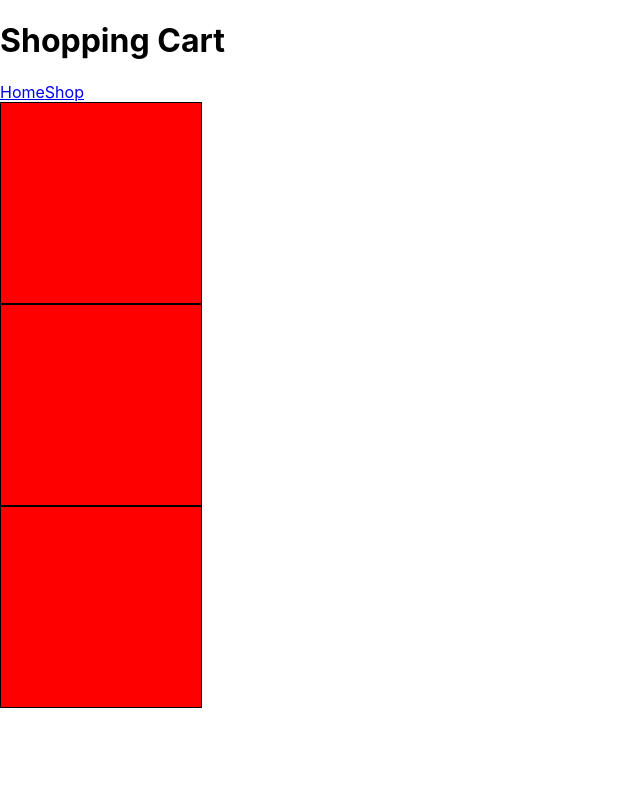
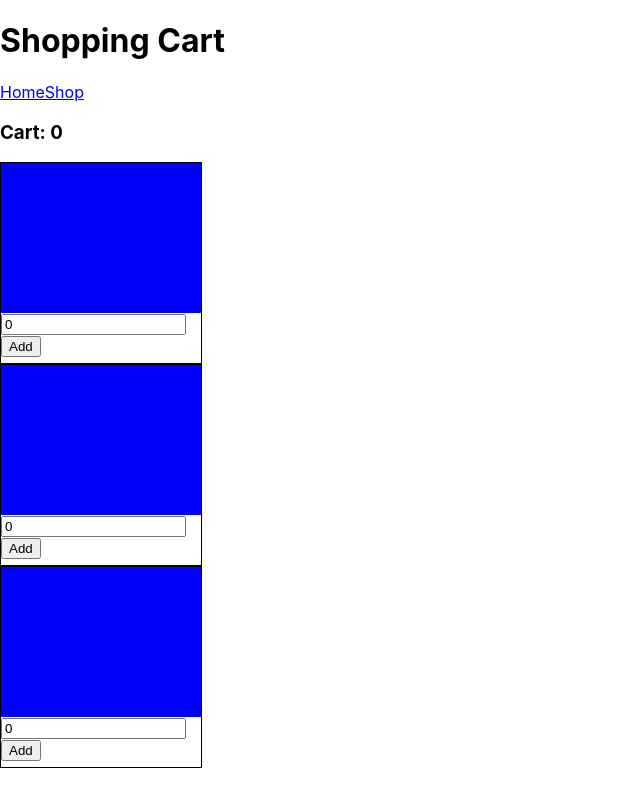
Before and after one commit to anthony-hsu/shopping-cart, a React (Create React App) app: page /shop in a window 1280 px wide. Shown: the whole page, without its empty margins (0-640 px from the left). Built offline with nearby package versions, Linux system fonts and the light colour scheme.

Commit message:
Add quantity input field

```diff
--- a/package.json
+++ b/package.json
@@ -36,6 +36,7 @@
     ]
   },
   "devDependencies": {
+    "jest-dom": "^4.0.0",
     "react-router-dom": "^6.14.1",
     "uniqid": "^5.4.0"
   }
--- a/src/App.js
+++ b/src/App.js
@@ -11,14 +11,23 @@ import { useState } from "react";
 
 function App() {
   const [cartItems, setCartItems] = useState(0);
-  return <RouterProvider router={createBrowserRouter(
-    createRoutesFromElements(
-      <Route path="/" element={<HeaderLayout/>}>
-        <Route index element={<Home />} />
-        <Route path="shop" element={<Shop cartItems={cartItems}/>} />
-      </Route>
-    )
-  )} />
+  return (
+    <RouterProvider
+      router={createBrowserRouter(
+        createRoutesFromElements(
+          <Route path="/" element={<HeaderLayout cartItems={cartItems} />}>
+            <Route index element={<Home />} />
+            <Route
+              path="shop"
+              element={
+                <Shop cartItems={cartItems} setCartItems={setCartItems} />
+              }
+            />
+          </Route>
+        )
+      )}
+    />
+  );
 }
 
 export default App;
--- a/src/components/Card.js
+++ b/src/components/Card.js
@@ -1,11 +1,27 @@
-import React from 'react'
+import React, { useState } from "react";
 
-function Card() {
+function Card(props) {
+  const [quantity, setQuantity] = useState(0);
+  const { cartItems, setCartItems } = props;
+  const addProduct = () => {
+    setCartItems(cartItems + quantity);
+  };
   return (
-    <div className='card'>
-
+    <div className="card">
+      <div className="div-product-image"></div>
+      <div>
+        <input
+          type="number"
+          value={quantity}
+          onChange={(e) => setQuantity(parseInt(e.target.value))}
+          onFocus={(e) => e.target.select()}
+        />
+        <button className="btn-add" onClick={addProduct}>
+          Add
+        </button>
+      </div>
     </div>
-  )
+  );
 }
 
-export default Card
+export default Card;
--- a/src/components/Shop.js
+++ b/src/components/Shop.js
@@ -2,7 +2,8 @@ import React, { useState } from "react";
 import Card from "./Card";
 import uniqid from "uniqid";
 
-function Shop() {
+function Shop(props) {
+  const { cartItems, setCartItems } = props;
   const [cards, setCards] = useState([
     { id: uniqid() },
     { id: uniqid() },
@@ -10,7 +11,9 @@ function Shop() {
   ]);
   return (
     <div>
-      {cards.map((card) => (<Card key={card.id} />))}
+      {cards.map((card) => (
+        <Card key={card.id} setCartItems={setCartItems} cartItems={cartItems} />
+      ))}
     </div>
   );
 }
--- a/src/index.css
+++ b/src/index.css
@@ -15,8 +15,17 @@ code {
 .card {
   width: 200px;
   height: 200px;
-  background-color: red;
   border-color: black;
   border-width: 1px;
   border-style: solid;
 }
+
+.div-product-image {
+  width: 200px;
+  height: 150px;
+  background-color: blue;
+}
+
+.btn-add {
+
+}
--- a/src/layouts/HeaderLayout.js
+++ b/src/layouts/HeaderLayout.js
@@ -1,6 +1,7 @@
 import { NavLink, Outlet } from "react-router-dom";
 
-function HeaderLayout() {
+function HeaderLayout(props) {
+  const { cartItems } = props;
   return (
     <div className="header-layout">
       <h1>Shopping Cart</h1>
@@ -8,6 +9,7 @@ function HeaderLayout() {
         <NavLink to="/">Home</NavLink>
         <NavLink to="shop">Shop</NavLink>
       </nav>
+      <h3>Cart: {cartItems}</h3>
       <Outlet />
     </div>
   );
```
Also changed, not shown: 2 other files (tests, documents, lock files or other folders).
